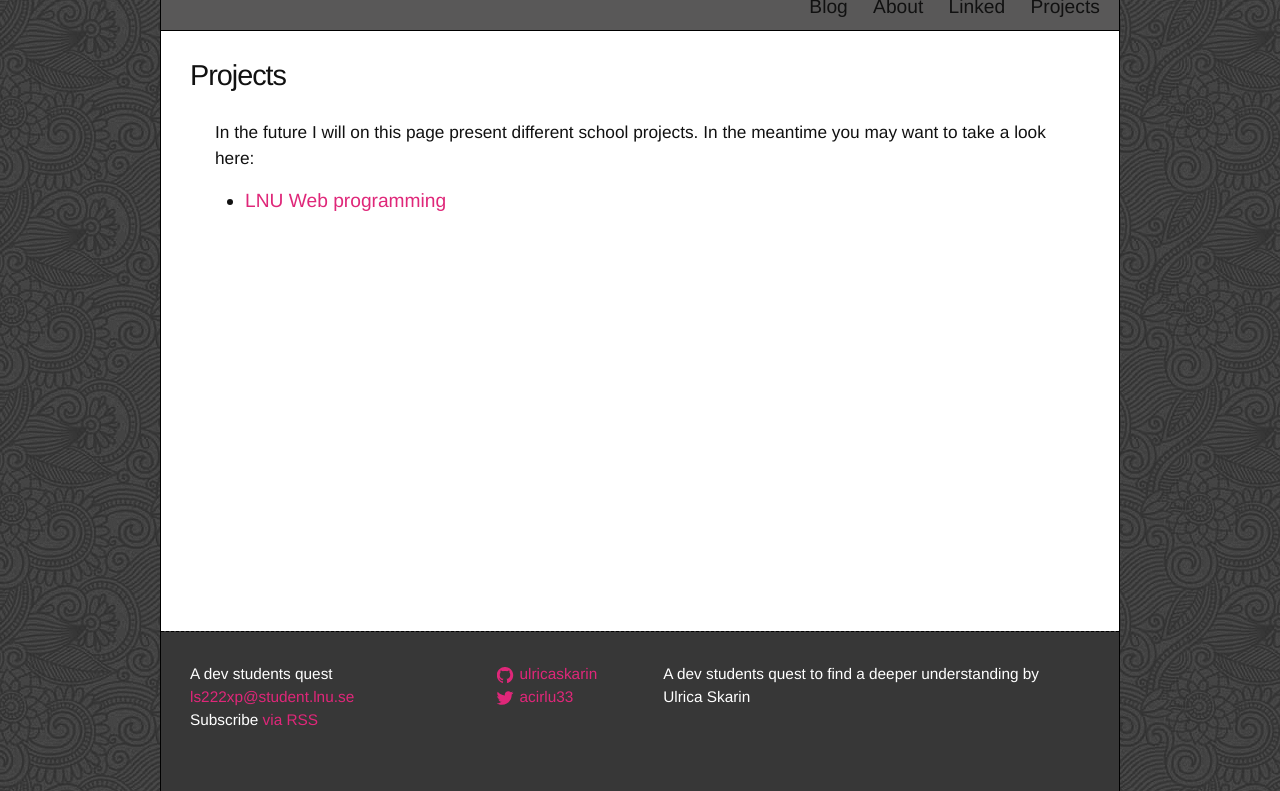
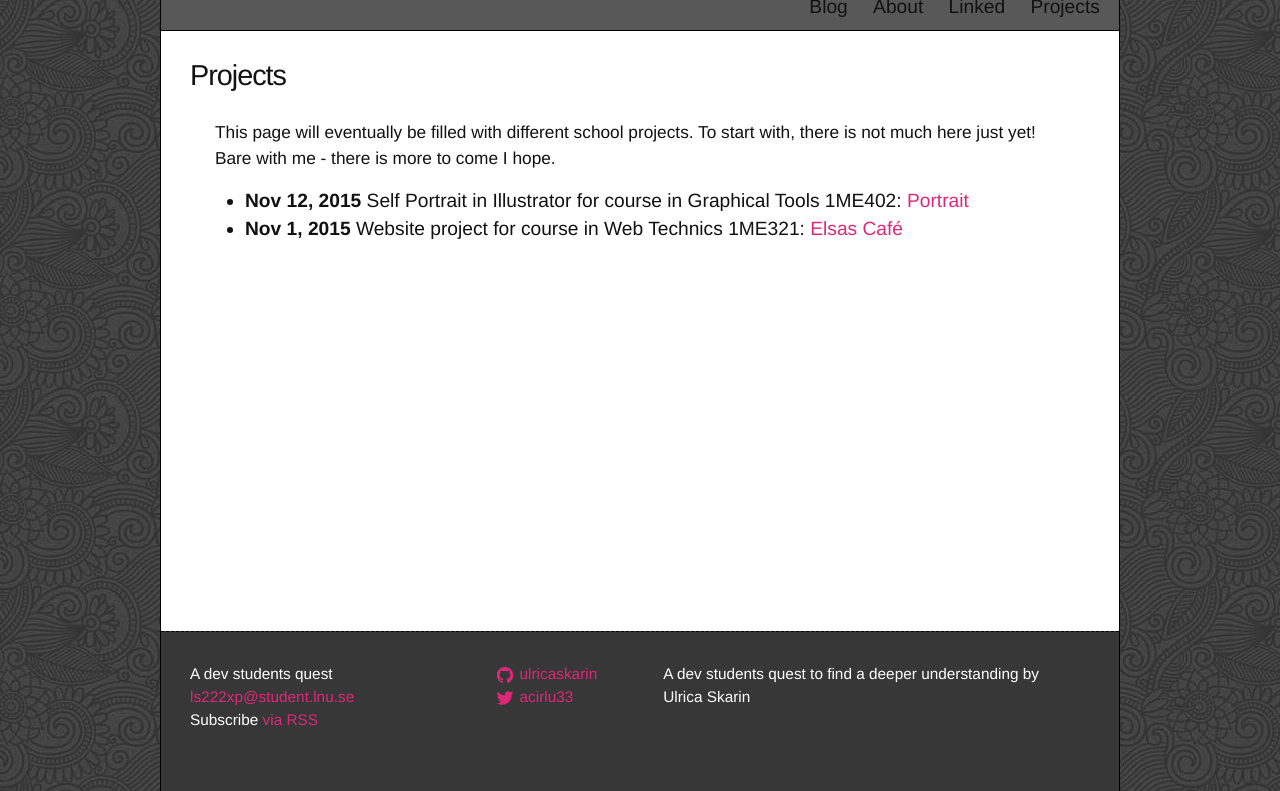
Before and after one commit to ulricaskarin/ulricaskarin.github.io, a Jekyll site: the page built from projects.md, in a window 1280 px wide. Shown: the part 393-1184 px from the top of the page. Built offline with Jekyll 4.4.1, drawn with Linux system fonts in a browser that asks for light colours; comment, search, counter and statistics services are not loaded.

Commit message:
Adding content to project page

```diff
--- a/_sass/_layout.scss
+++ b/_sass/_layout.scss
@@ -159,7 +159,10 @@
 
 .post-link {
     display: block;
-    font-size: 24px;
+    font-size: 25px;
+}
+.post-link:before{
+    content: url("../assets/images/pin.png");
 }
 
 // If image in post this class is used:
--- a/projects.md
+++ b/projects.md
@@ -1,10 +1,14 @@
 ---
 layout: page
 title: Projects
-permalink: /projects/
+
+author: Ulrica Skarin
+type: article
+description: LNU School projects
 ---
 
-In the future I will on this page present different school projects. In the meantime you may want to take a look
-here:
+This page will eventually be filled with different school projects. To start with, there is not much here just yet!
+Bare with me - there is more to come I hope.
 
-- [LNU Web programming](https://coursepress.lnu.se/program/webbprogrammerare/student/){:target="_blank"}
+- **Nov 12, 2015** Self Portrait in Illustrator for course in Graphical Tools 1ME402: [Portrait](http://ulricaskarin.com/self_portrait.php){:target="_blank"}
+- **Nov 1, 2015** Website project for course in Web Technics 1ME321: [Elsas Café](http://ulricaskarin.com/u3/index.html){:target="_blank"}
```
Also changed, not shown: assets/images/pin.png (added).
